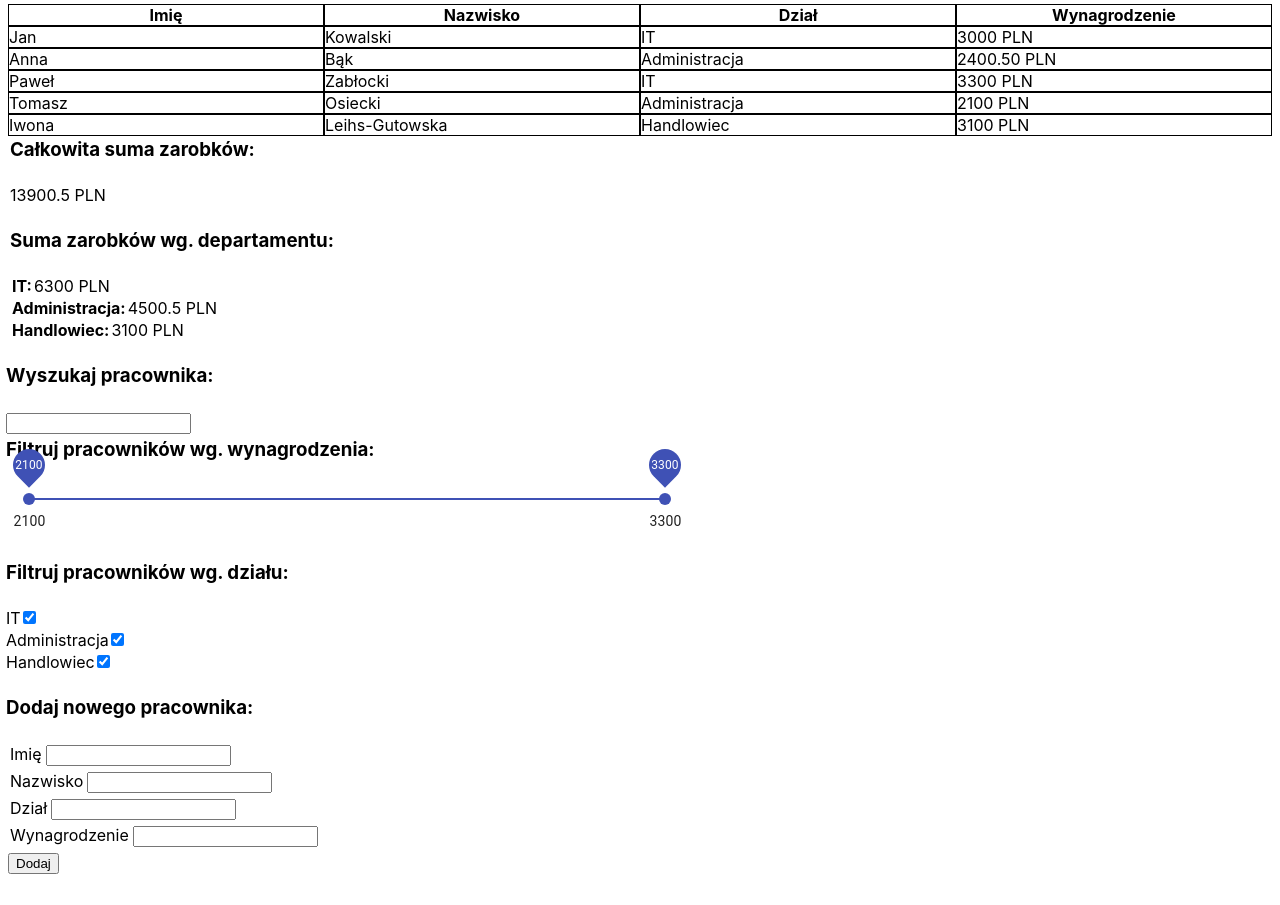
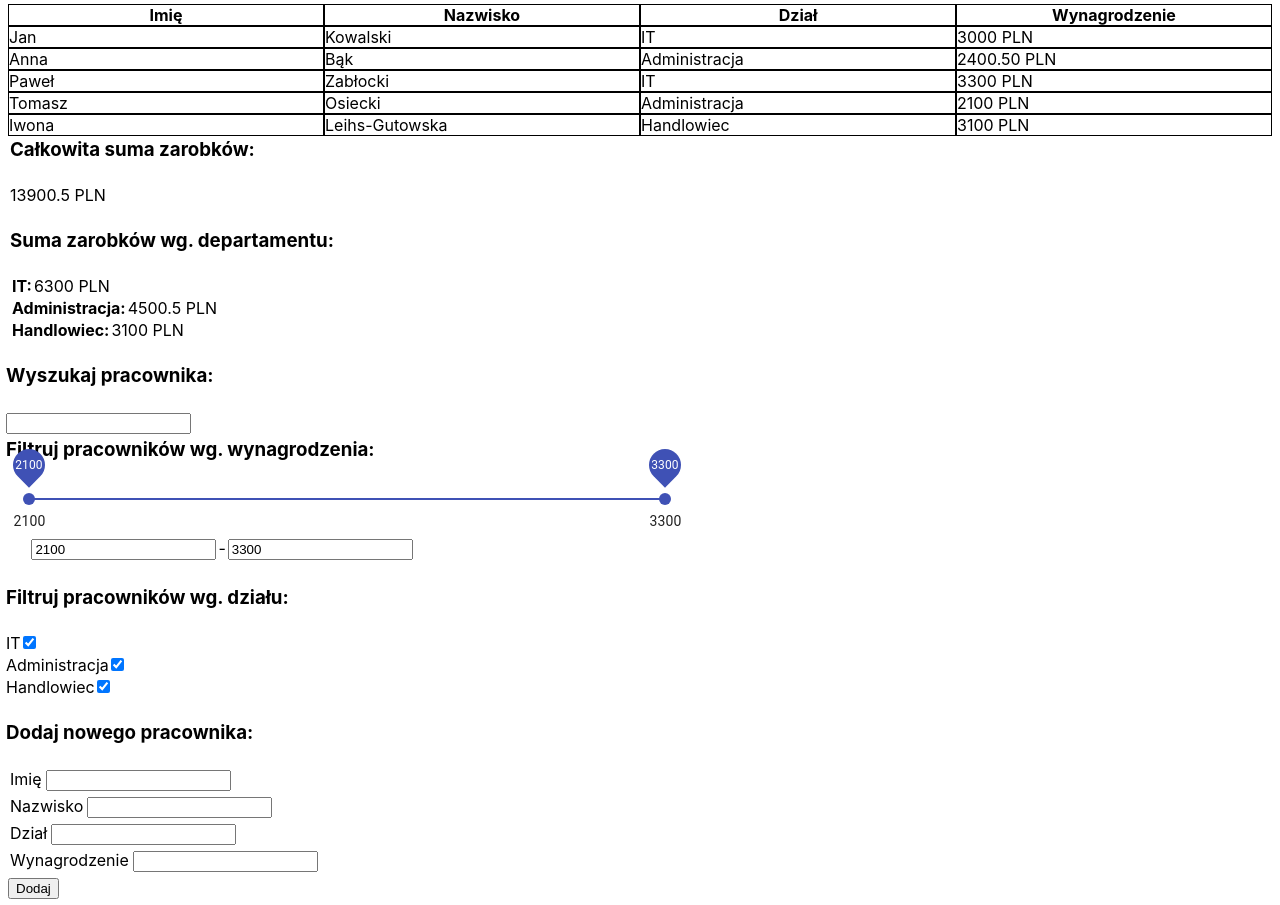
Before and after one commit to KarolakJakub/workers-table-ex, a React (Create React App) app in the folder ansta/: page / in a window 1280 px wide. Before the commit the page ends 880 px from the top, so only its background shows below. Built offline with nearby package versions, Linux system fonts and the light colour scheme.

Commit message:
adding input range and handling NaNs

```diff
--- a/ansta/src/components/PayRange.js
+++ b/ansta/src/components/PayRange.js
@@ -1,9 +1,15 @@
 import Slider from '@material-ui/core/Slider';
-import React from 'react'
+import React, {useState, useEffect} from 'react'
 
 export default function PayRange(props) {
 
-    const { minmax, payRangeSliderChange, value, test } = props
+    const { minmax, payRangeSliderChange, value } = props
+
+    const [inputValue, setInputValue] = useState(value)
+
+    // useEffect(() => {
+
+    // }, [inputValueMin])
 
     const labels = [
         {
@@ -22,7 +28,26 @@ export default function PayRange(props) {
 
     };
 
-    return (<div className='sliderWrapper'>
+    const handleInputChange = (event) => {
+
+        if(event.target.name === 'inputMin'){
+
+            const newValue = [event.target.value === '' ? 0 :parseInt(event.target.value), inputValue[1]]
+            console.log(newValue)
+
+            setInputValue(newValue)
+
+        }else if(event.target.name === 'inputMax'){
+
+            const newValue = [inputValue[0], event.target.value === '' ? 0 :parseInt(event.target.value)]
+
+            setInputValue(newValue)
+        }
+        // setInputValue(event.target.value)
+
+    }
+
+    return (<div className='sliderWrapper'>{console.log(inputValue)}
         <Slider
             min={minmax[0]}
             max={minmax[1]}
@@ -31,6 +56,17 @@ export default function PayRange(props) {
             aria-labelledby="range-slider"
             marks={labels}
             valueLabelDisplay="on"></Slider>
+        <input
+        value={inputValue[0]}
+        name='inputMin'
+        onChange={handleInputChange}
+        ></input>
+        -
+        <input
+        value={inputValue[1]}
+        name='inputMax'
+        onChange={handleInputChange}
+        ></input>
 
     </div>
     )
```
